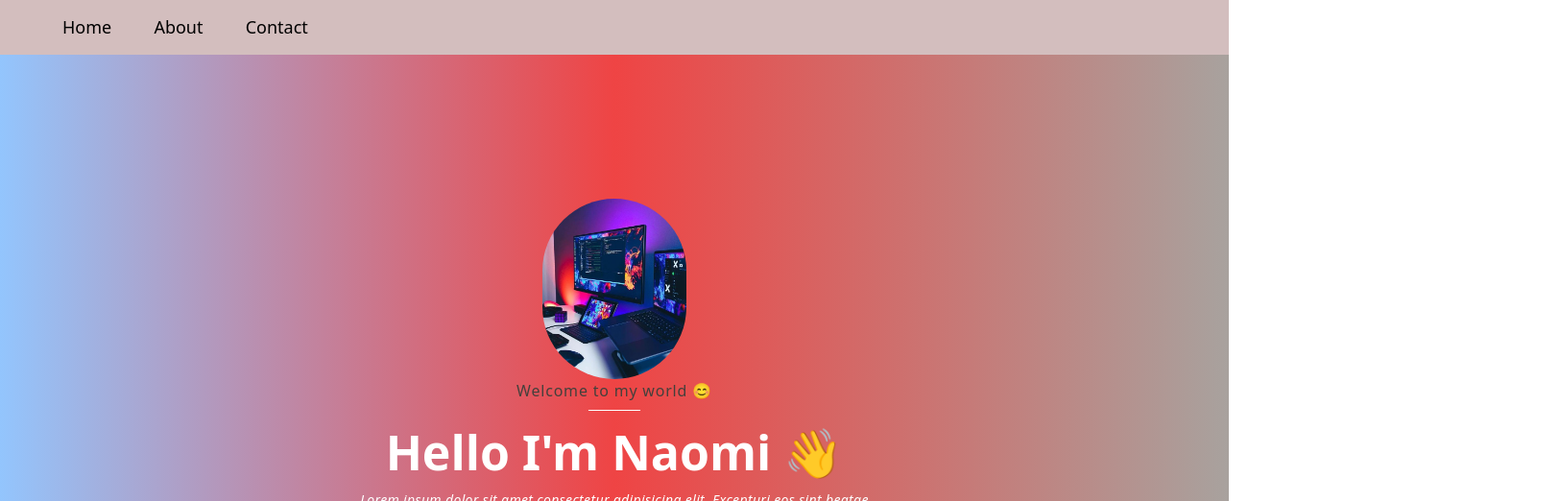
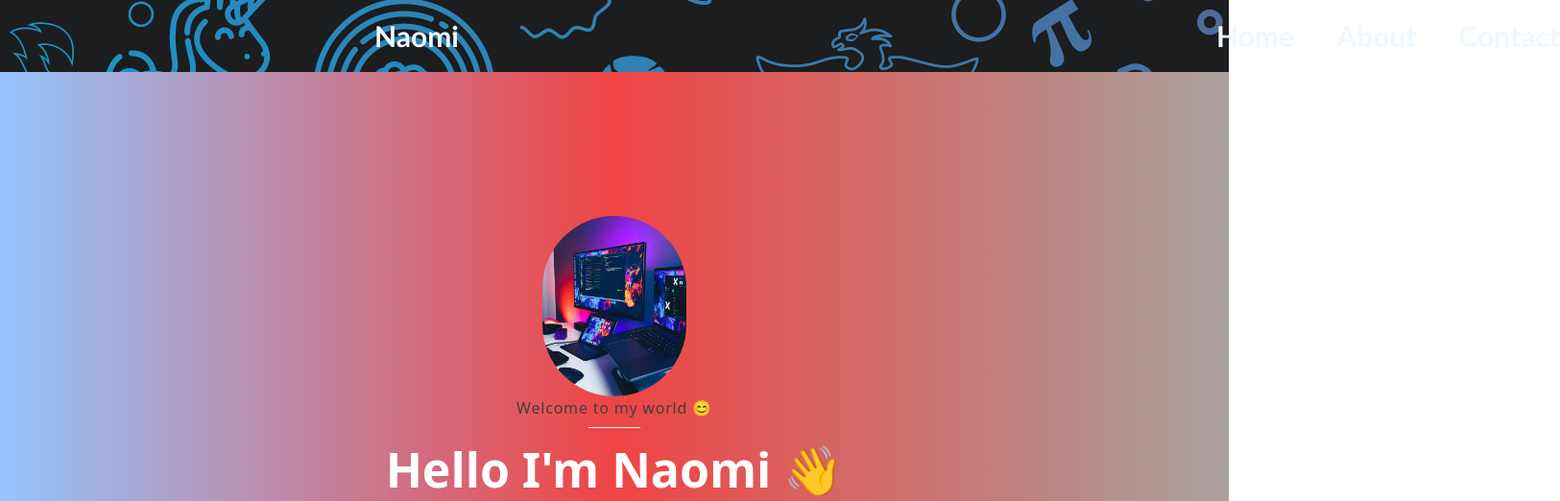
Before and after one commit to Keshie-s/git, a plain HTML site: page index.html in a window 1280 px wide. Shown: the top 522 px of the page at 96% size, 1625 px wide, since content can reach past the window. Drawn offline with nearby package versions, Linux system fonts and the light colour scheme.

Commit message:
Background added to nav bar and added a your name on the nav bar on home

```diff
--- a/index.html
+++ b/index.html
@@ -14,12 +14,12 @@
 <div id="header">
     <div class="container">
         <nav>
-
+            <h1 class="name">Naomi</h1>
             <ul>
 
-                <li class="hover:underline underline-offset-4"><a href="index.html" >Home</a></li>
-                <li class="hover:underline underline-offset-4"><a href="about.html" >About</a></li>
-                <li class="hover:underline underline-offset-4"><a href="contact.html" >Contact</a></li>
+                <li class="hover:underline underline-offset-4"><a class="a1" href="index.html" >Home</a></li>
+                <li class="hover:underline underline-offset-4"><a class="a1" href="about.html" >About</a></li>
+                <li class="hover:underline underline-offset-4"><a class="a1" href="contact.html" >Contact</a></li>
 
 
             </ul>
--- a/style.css
+++ b/style.css
@@ -6,15 +6,30 @@
 #header{
     height: 100vh;
     width: 100%;
-    background-color:rgb(230, 201, 163);
+    background-image: url(images/baki.png);
 
+}
+.name{
+    font-weight: bolder !important;
+    font-size: 30px !important;
+    font-family: 'Gill Sans', 'Gill Sans MT', Calibri, 'Trebuchet MS', sans-serif;
+    position: relative !important;
+    left: 20rem;
+    color: aliceblue;
+}
+.a1{
+    font-weight: bolder !important;
+    font-size: 30px !important;
+    font-family: 'Gill Sans', 'Gill Sans MT', Calibri, 'Trebuchet MS', sans-serif;
+    position: relative;
+    left: 15rem;
 }
 .container{
     width:100%;
-    padding: 5px 45px;
+    padding: 5px 70px;
     padding-right: 35px;
     margin-right: 15px;
-    background-color: rgb(211, 190, 190);
+
 
 
 
@@ -32,11 +47,15 @@ nav ul li{
     list-style: none;
     display: inline-block;
     margin: 10px 20px;
+       position: relative;
+   left: 10rem;
 }
 nav ul li a{
    text-decoration: none;
    font-size: 18px;
    position: relative;
+   left: 10rem;
+   color: aliceblue;
 }
 nav ul li a ::after{
     background:var(--main-colour);
```
Also changed, not shown: about.html (+4 -4 lines), contact.html (+3 -3 lines), images/baki.png (added), images/baki2.jpg (added).
